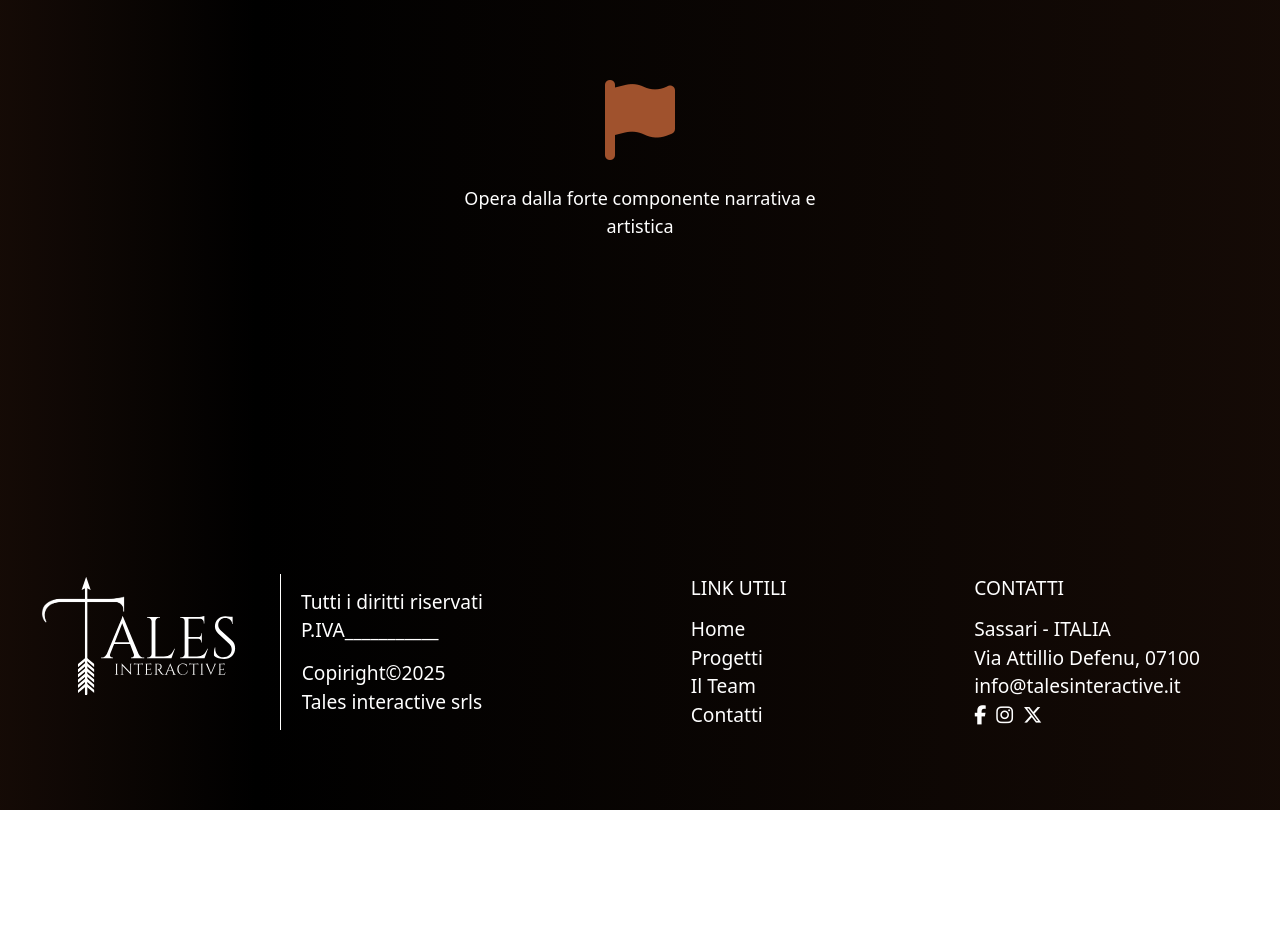
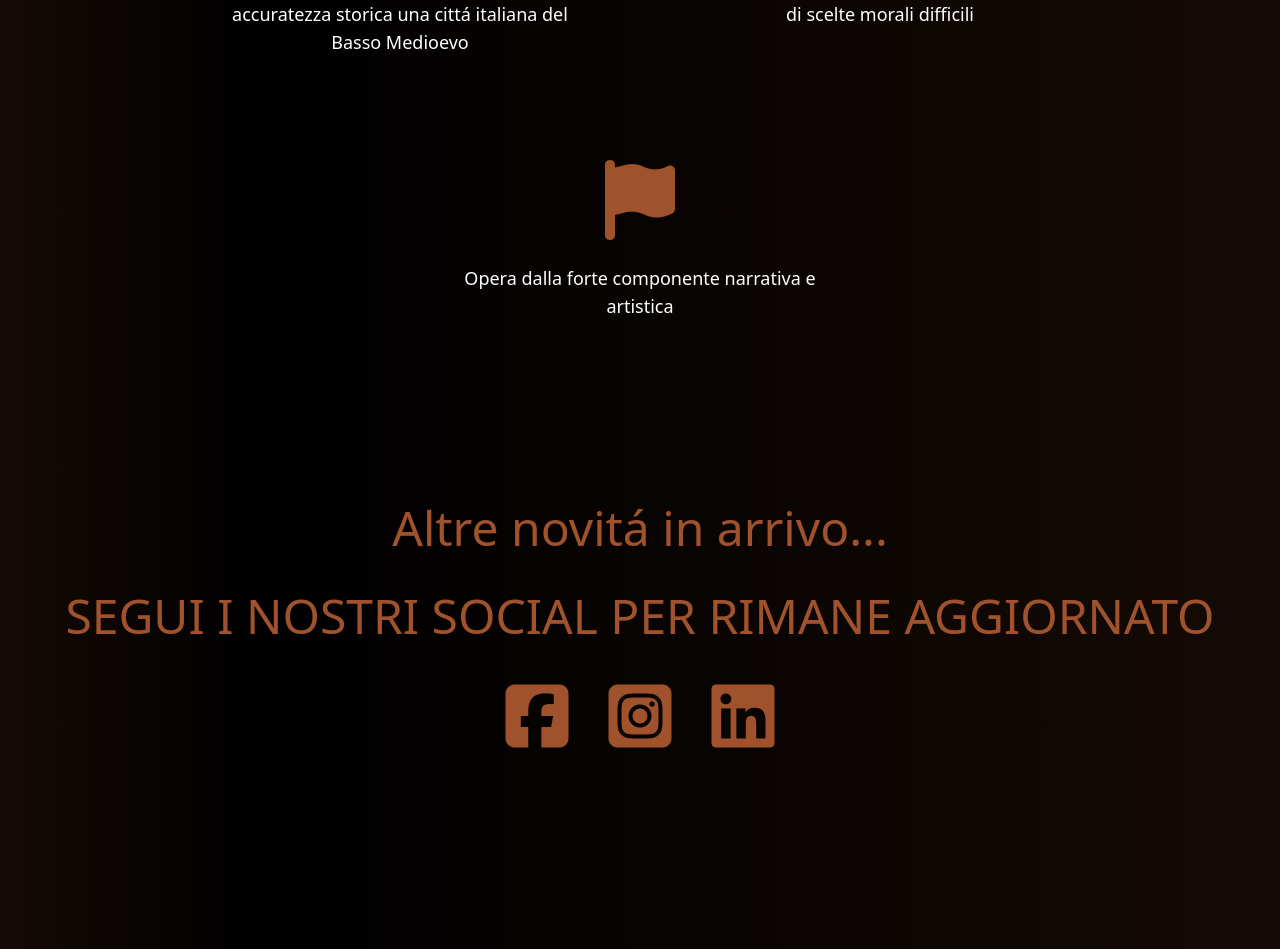
Before and after one commit to Lgarau/TalesInteractive, a React (Vite) app: page /TalesInteractive/progetti in a window 1280 px wide. Shown: the part 3090-4039 px from the top of the page. Before the commit the page ends 3900 px from the top, so only its background shows below. Built offline with nearby package versions, Linux system fonts and the light colour scheme.

Commit message:
added end section in projects

```diff
--- a/src/components/common/CarouselComponent.jsx
+++ b/src/components/common/CarouselComponent.jsx
@@ -16,7 +16,7 @@ export default function CarouselComponent({ }) {
     }
 
     return (
-        <div className="overflow-x-scroll my-20" >
+        <div className="overflow-x-scroll my-20 hidden" >
             <div className="flex w-610">
                 {carouselPost.map((post) => {
                     return <CarouselContent key={post.id} title={post.title} content={post.content} image={post.img} />
--- a/src/components/layout/DefaultLayout.jsx
+++ b/src/components/layout/DefaultLayout.jsx
@@ -6,7 +6,7 @@ export default function DefaultLayout() {
     return (
         <>
             <HeaderComponent />
-            <main className="min-h-screen  text-white pb-30">
+            <main className="min-h-screen  text-white pb-30 px-5">
 
                 <Outlet />
             </main>
--- a/src/components/pages/ProjectsPage.jsx
+++ b/src/components/pages/ProjectsPage.jsx
@@ -69,13 +69,25 @@ export default function ProjectsPage() {
           </div>
 
         </div>
-        <div className=" flex flex-wrap justify-center rounded-md gap-20 text-center my-20 column-3">
+        <div className=" flex flex-wrap justify-center rounded-md gap-20 text-center my-20 column-3 pt-20">
           {
             agnesiaInfo.map((info) => {
               return <ProjectInfoComponent icon={info.icon} content={info.content} />
             })
           }
         </div>
+
+        <div className="flex color-#daa520 flex-col gap-10 text-center text-[#a0522d] text-5xl pt-20">
+          <h1>Altre novitá in arrivo...</h1>
+          <h1>SEGUI I NOSTRI SOCIAL PER RIMANE AGGIORNATO</h1>
+
+          <div className="flex mx-auto gap-10" >
+            <a href=""><i class="project-social fa-brands fa-square-facebook"></i></a>
+            <a href=""><i class="project-social fa-brands fa-square-instagram"></i></a>
+            <a href=""><i class="project-social fa-brands fa-linkedin"></i></a>
+          </div>
+        </div>
+
       </section>
 
     </>
--- a/src/index.css
+++ b/src/index.css
@@ -1,9 +1,13 @@
 @import "tailwindcss";
 
-/* #hero-img {
-    object-position: 0px 1%;
-} */
+/* Palette principale:
+marrone #a0522d
+limone sbiadito #f5f5dc
+grigio blu #778899
 
+Palette secondarie:
+giallo ocra #daa520
+terracotta chiara #cd7f32 */
 
 
 main,
@@ -64,9 +68,11 @@ i {
     object-fit: cover;
 }
 
-/* #a0522d */
-
 
 .octagon {
     clip-path: polygon(30% 0%, 70% 0%, 100% 30%, 100% 70%, 70% 100%, 30% 100%, 0% 70%, 0% 30%);
 }
+
+.project-social {
+    font-size: 150%;
+}
```
